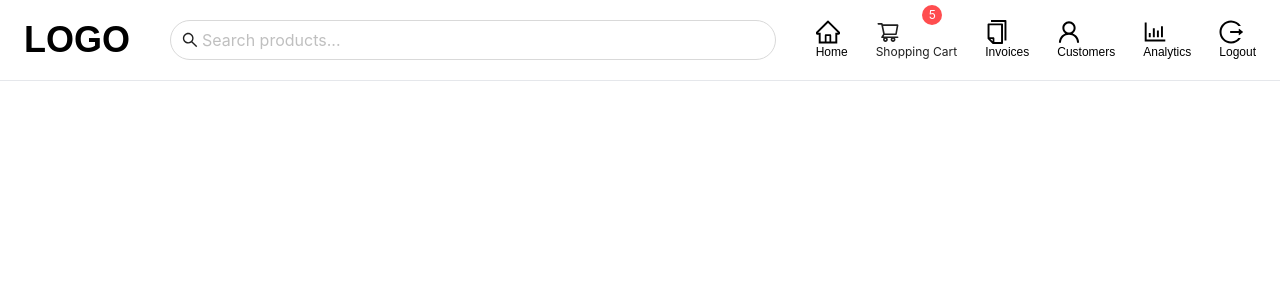
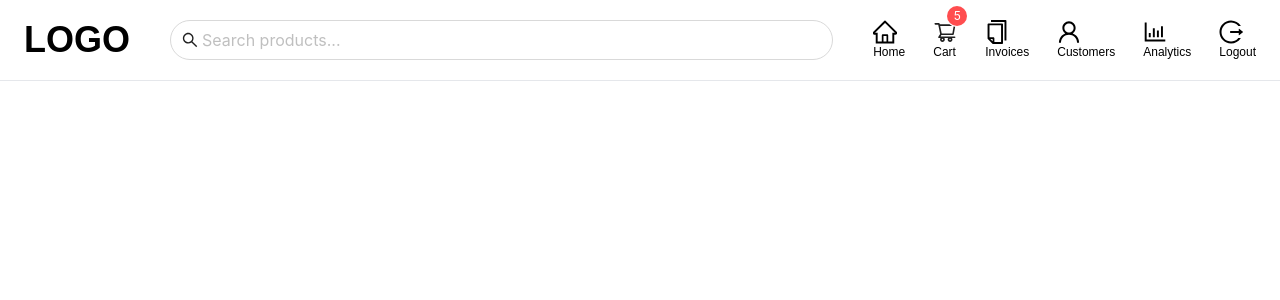
Before and after one commit to eflatuna/mern_pos_application, a React (Create React App) app in the folder client/: page /home in a window 1280 px wide. Shown: the top 300 px of the page. Built offline with nearby package versions, Linux system fonts and the light colour scheme.

Commit message:
refactor Header component: remove Badge, add MenuItem component

```diff
--- a/client/src/components/Header/Header.jsx
+++ b/client/src/components/Header/Header.jsx
@@ -1,4 +1,4 @@
-import { Badge, Input } from "antd";
+import { Input } from "antd";
 import {
 	BarChartOutlined,
 	CopyOutlined,
@@ -8,6 +8,8 @@ import {
 	ShoppingCartOutlined,
 	UserOutlined,
 } from "@ant-design/icons";
+import MenuItem from "./MenuItem.jsx";
+
 const Header = () => {
 	return (
 		<div className="border-b mb-6">
@@ -27,76 +29,58 @@ const Header = () => {
 						size="large"
 						placeholder="Search products..."
 						prefix={<SearchOutlined />}
-						className="rounded-full max-w-[800px]"
+						className="rounded-full w-full min-w-[150px] md:max-w-[800px]"
 					/>
 				</div>
-				<div className="menu-links flex justify-between items-center gap-7 md:static fixed bottom-0 md:w-auto w-screen md:bg-transparent bg-white left-0 md:border-t-0 border-t md:px-0 px-4 py-1">
-					<a
+				<div className="menu-links flex justify-between items-center gap-7 fixed bottom-0 left-0 w-full bg-white z-50 md:static md:w-auto md:bg-transparent md:border-t-0 border-t md:px-0 px-4 py-1">
+					<MenuItem
 						href="/"
-						className="menu-link flex flex-col hover:text-[#40a9ff] transition-all"
-					>
-						<HomeOutlined className="md:text-2xl text-xl " />
-						<span className="md:text-xs text-[10px]">Home</span>
-					</a>
-					<Badge
+						icon={<HomeOutlined className="md:text-2xl text-xl" />}
+						label="Home"
+					/>
+					<MenuItem
+						href="/"
+						icon={
+							<ShoppingCartOutlined className="md:text-2xl text-xl" />
+						}
+						label="Cart"
 						count={5}
-						offset={[-25, -5]}
-						className="md:flex hidden"
-					>
-						<a
-							href="/"
-							className="menu-link flex flex-col hover:text-[#40a9ff] transition-all"
-						>
-							<ShoppingCartOutlined className="md:text-2xl text-xl " />
-							<span className="md:text-xs text-[10px]">
-								Shopping Cart
-							</span>
-						</a>
-					</Badge>
-					<a
+						showOnMobile={false}
+						showOnDesktop={true}
+					/>
+					<MenuItem
 						href="/"
-						className="menu-link flex flex-col hover:text-[#40a9ff] transition-all"
-					>
-						<CopyOutlined className="md:text-2xl text-xl " />
-						<span className="md:text-xs text-[10px]">Invoices</span>
-					</a>
-					<a
+						icon={<CopyOutlined className="md:text-2xl text-xl" />}
+						label="Invoices"
+					/>
+					<MenuItem
 						href="/"
-						className="menu-link flex flex-col hover:text-[#40a9ff] transition-all"
-					>
-						<UserOutlined className="md:text-2xl text-xl " />
-						<span className="md:text-xs text-[10px]">
-							Customers
-						</span>
-					</a>
-					<a
+						icon={<UserOutlined className="md:text-2xl text-xl" />}
+						label="Customers"
+					/>
+					<MenuItem
 						href="/"
-						className="menu-link flex flex-col hover:text-[#40a9ff] transition-all"
-					>
-						<BarChartOutlined className="md:text-2xl text-xl " />
-						<span className="md:text-xs text-[10px]">
-							Analytics
-						</span>
-					</a>
-					<a
+						icon={
+							<BarChartOutlined className="md:text-2xl text-xl" />
+						}
+						label="Analytics"
+					/>
+					<MenuItem
 						href="/"
-						className="menu-link flex flex-col hover:text-[#40a9ff] transition-all"
-					>
-						<LogoutOutlined className="md:text-2xl text-xl " />
-						<span className="md:text-xs text-[10px]">Logout</span>
-					</a>
+						icon={
+							<LogoutOutlined className="md:text-2xl text-xl" />
+						}
+						label="Logout"
+					/>
 				</div>
-				<Badge count={5} offset={[-25, -5]} className="md:hidden flex">
-					<a
-						href="/"
-						className="menu-link flex flex-col hover:text-[#40a9ff] transition-all"
-					>
-						<ShoppingCartOutlined className="text-2xl  " />
-						<span className="md:text-xs text-[10px]">
-							Shopping Cart
-						</span>
-					</a>
-				</Badge>
+				<MenuItem
+					href="/"
+					icon={<ShoppingCartOutlined className=" text-xl" />}
+					label="Cart"
+					count={5}
+					showOnMobile={true}
+					showOnDesktop={false}
+				/>
 			</header>
 		</div>
 	);
--- /dev/null
+++ b/client/src/components/Header/MenuItem.jsx
@@ -0,0 +1,32 @@
+import { Badge } from "antd";
+
+const MenuItem = ({
+	href,
+	icon,
+	label,
+	count,
+	showOnMobile = true,
+	showOnDesktop = true,
+}) => {
+	const responsiveClass = `
+		${showOnMobile ? "flex" : "hidden"}
+		${showOnDesktop ? "md:flex" : "md:hidden"}
+	`;
+	return (
+		<a
+			href={href}
+			className={`menu-link flex flex-col hover:text-[#40a9ff] transition-all ${responsiveClass}`}
+		>
+			{count ? (
+				<Badge count={count} offset={[0, -4]}>
+					{icon}
+				</Badge>
+			) : (
+				icon
+			)}
+			<span className="md:text-xs text-[10px]">{label}</span>
+		</a>
+	);
+};
+
+export default MenuItem;
```
